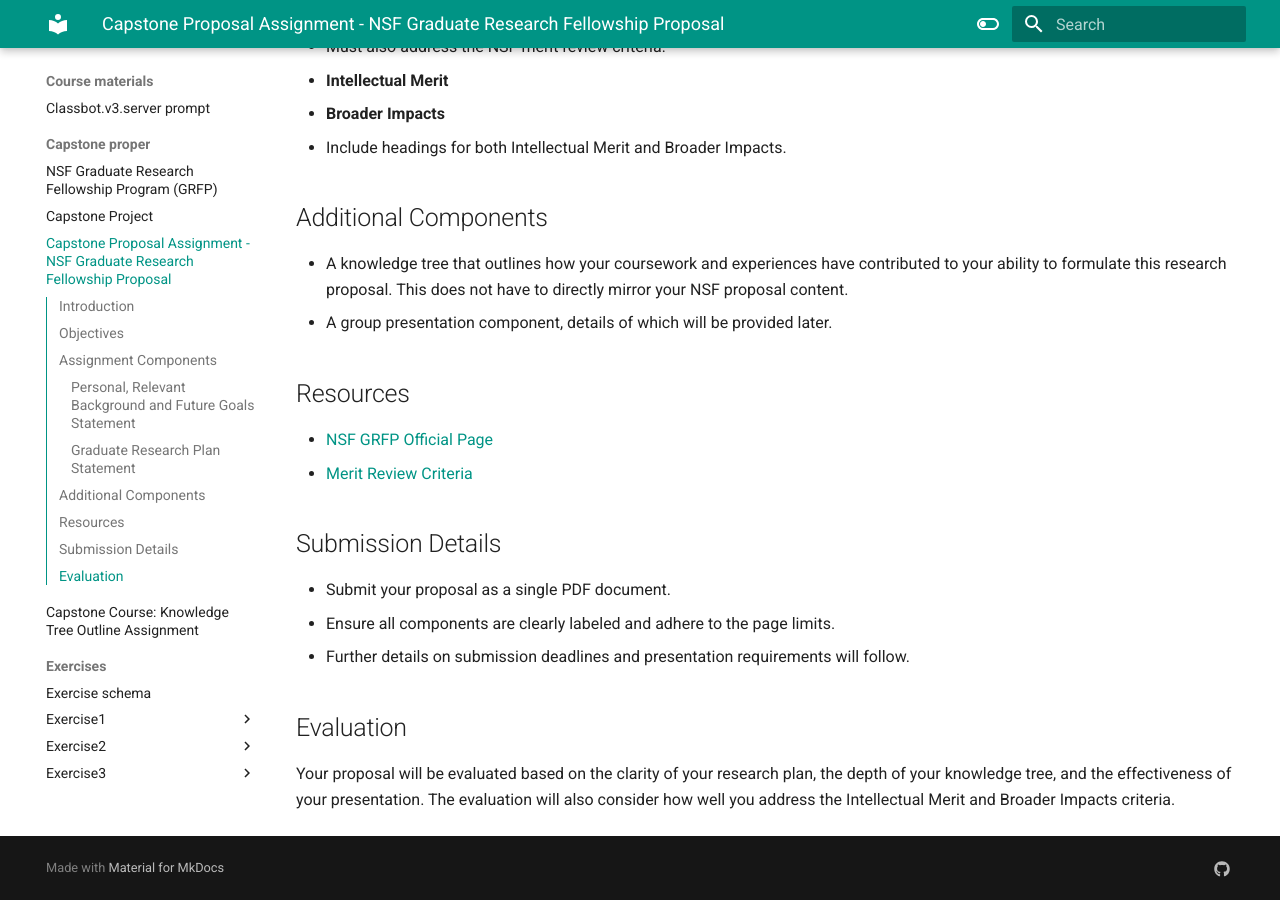
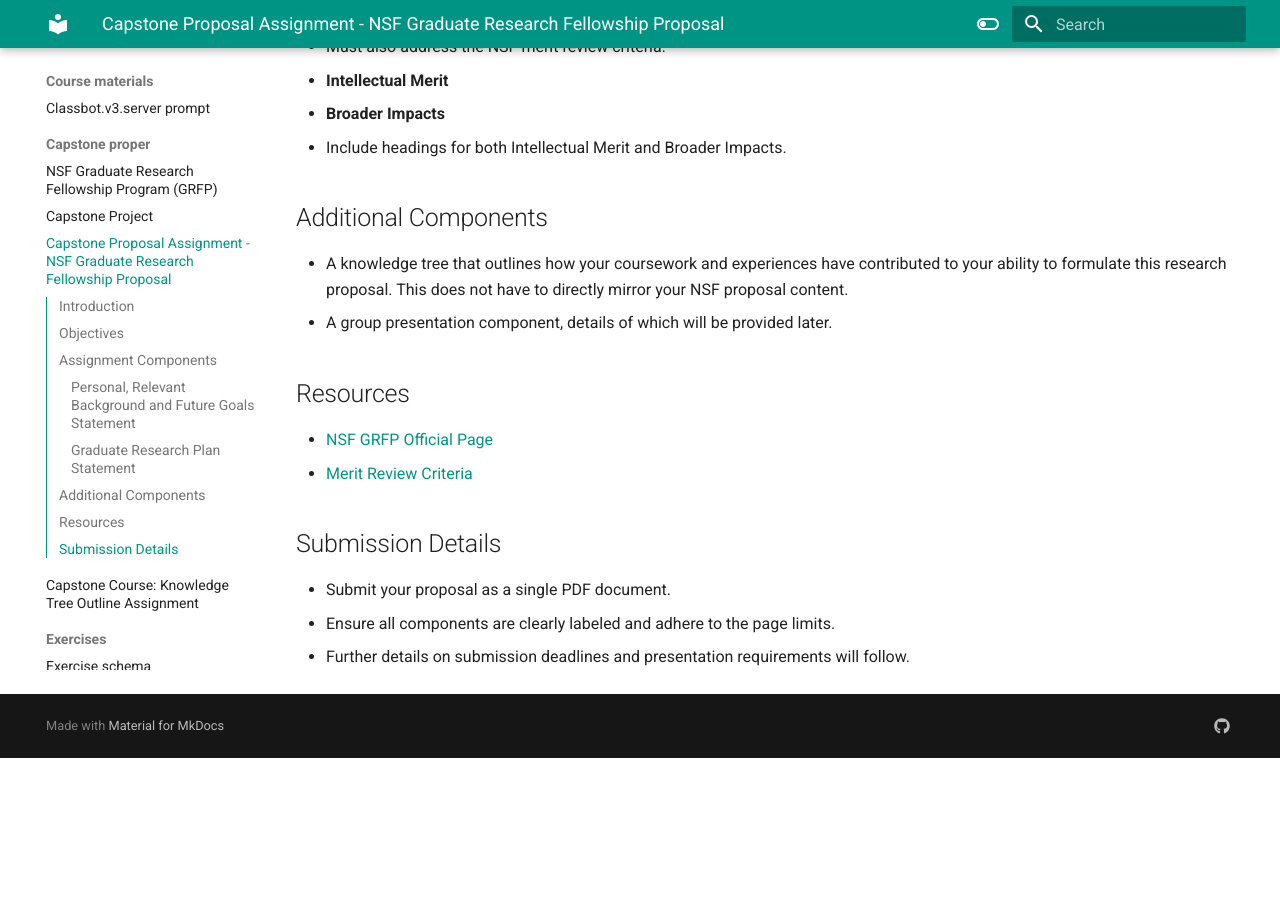
Before and after one commit to HumanMovementNeuroscience/capstone, an MkDocs documentation site: the page built from docs/course_materials/capstone_proper/capstone-proposal-assignment-description.md, in a window 1280 px wide and 900 px high, scrolled down 1013 px. Built offline with MkDocs 1.6.1 and Material for MkDocs 9.7.7, drawn with Linux system fonts in a browser that asks for light colours; after the commit the page ends 1771 px from its top, so only the background shows below that.

Commit message:
Mar 25, 2024, 8:37 AM

```diff
--- a/docs/course_materials/capstone_proper/capstone-proposal-assignment-description.md
+++ b/docs/course_materials/capstone_proper/capstone-proposal-assignment-description.md
@@ -38,6 +38,3 @@ Your proposal will include the following components, adhering to the guidelines
 - Submit your proposal as a single PDF document.
 - Ensure all components are clearly labeled and adhere to the page limits.
 - Further details on submission deadlines and presentation requirements will follow.
-
-## Evaluation
-Your proposal will be evaluated based on the clarity of your research plan, the depth of your knowledge tree, and the effectiveness of your presentation. The evaluation will also consider how well you address the Intellectual Merit and Broader Impacts criteria.
```
